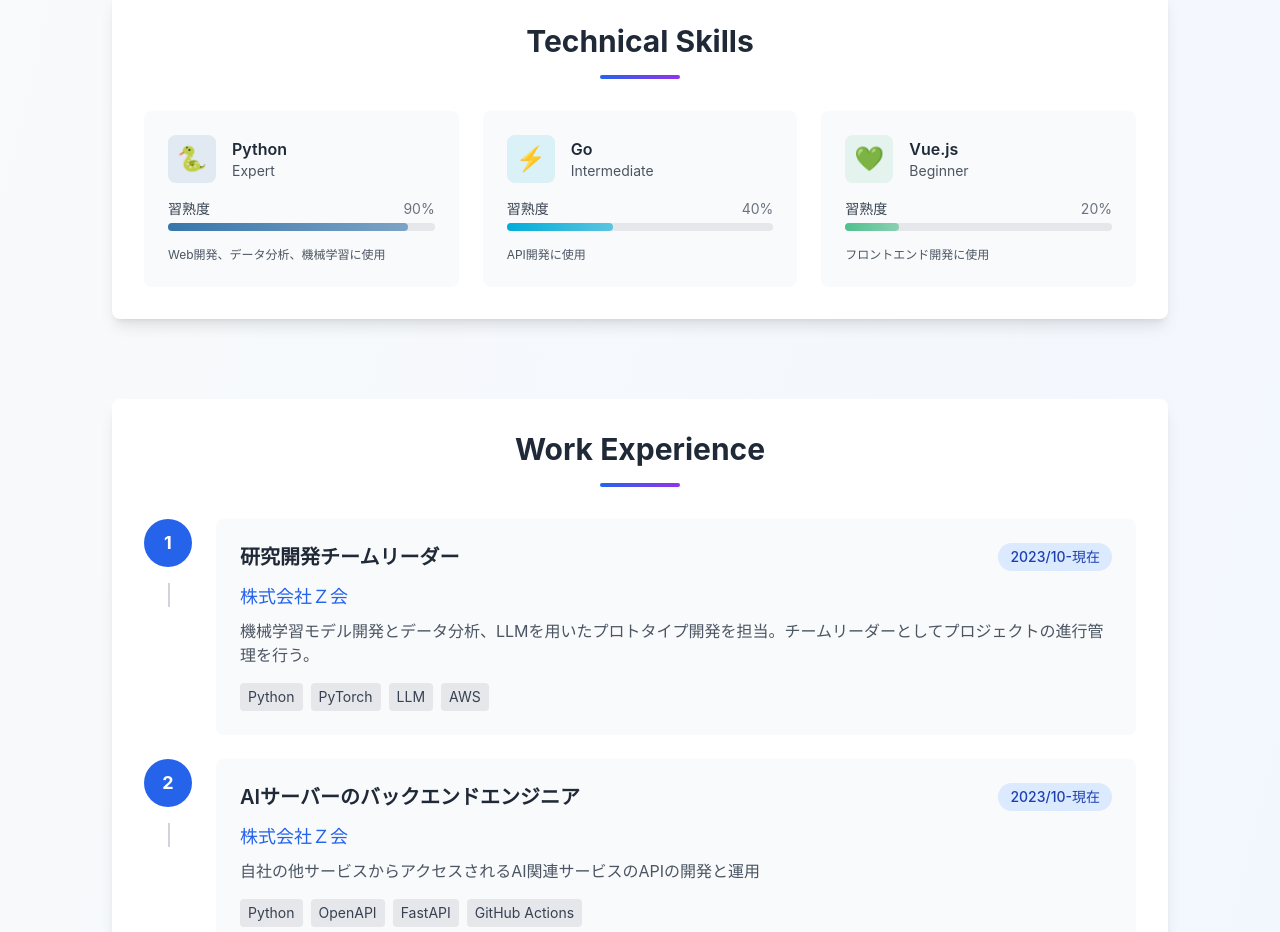
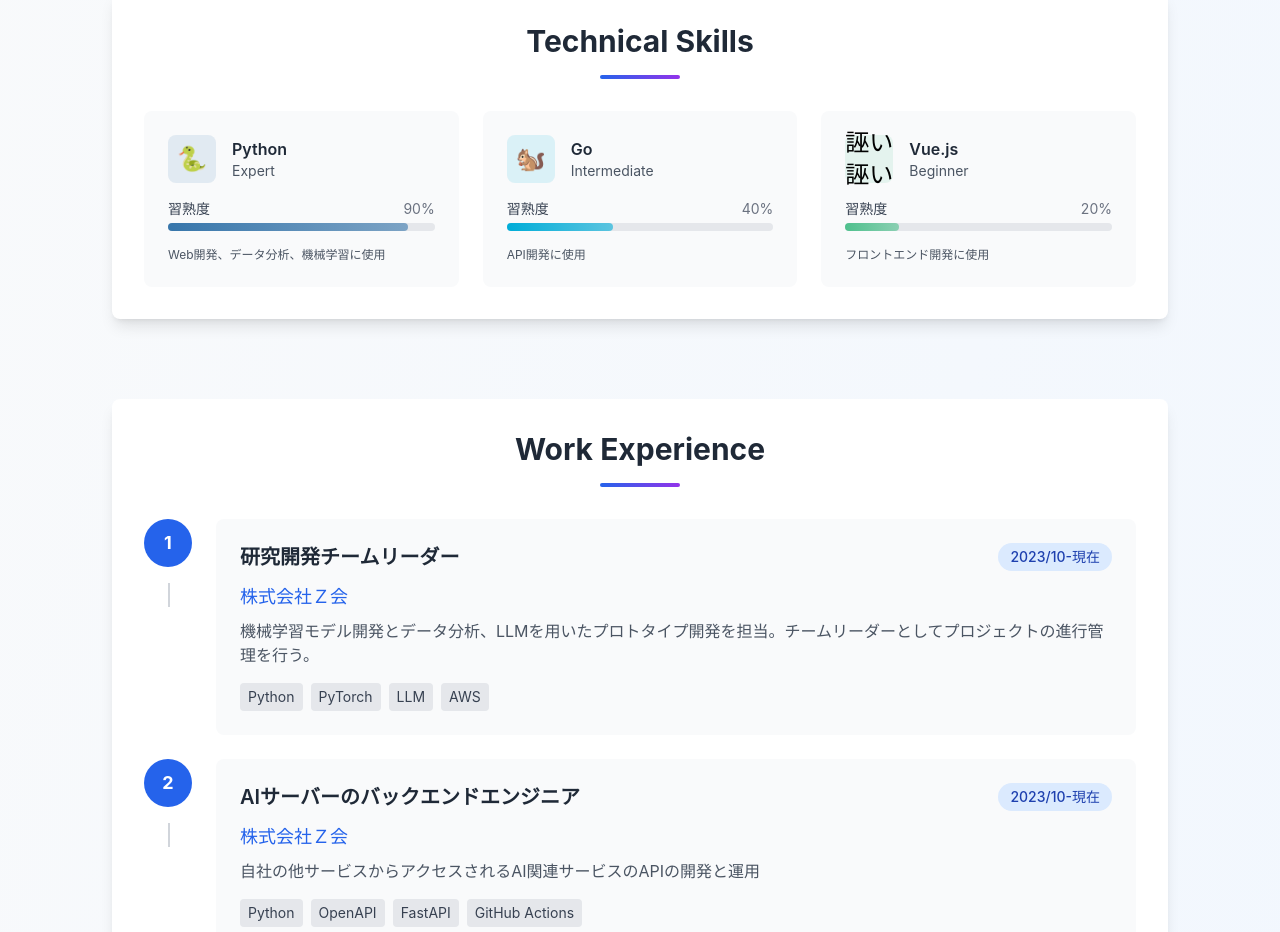
Before and after one commit to sea-turt1e/portfolio, a Vue app: page / in a window 1280 px wide. Shown: the part 920-1852 px from the top of the page. Built offline with nearby package versions, Linux system fonts and the light colour scheme; no server answers.

Commit message:
feat: update skill icons in SkillSection for better representation

```diff
--- a/src/components/SkillSection.vue
+++ b/src/components/SkillSection.vue
@@ -61,7 +61,7 @@ export default defineComponent({
           percentage: 40,
           level: 'Intermediate',
           color: '#00add8',
-          icon: '⚡',
+          icon: '🐿️',
           description: 'API開発に使用'
         },
         {
@@ -69,7 +69,7 @@ export default defineComponent({
           percentage: 20,
           level: 'Beginner',
           color: '#4fc08d',
-          icon: '💚',
+          icon: '誣い誣い',
           description: 'フロントエンド開発に使用'
         },
       ],
```
